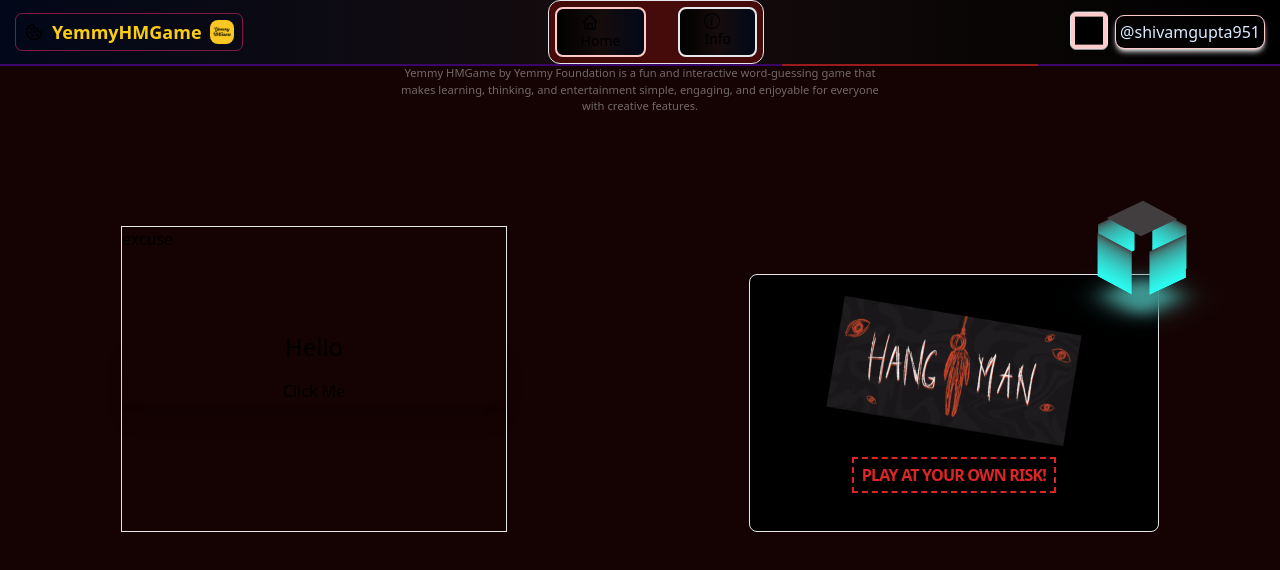
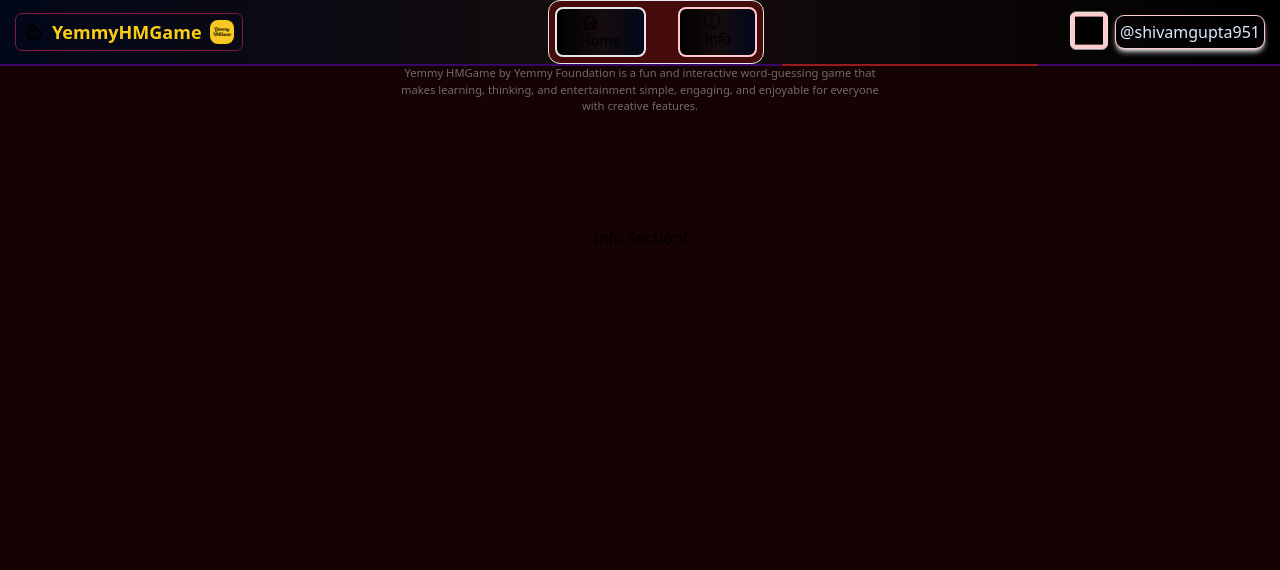
Before and after one commit to shivamgupta951/YemmyHMGame, a React (Vite) app: page /info in a window 1280 px wide. Shown: the top 570 px of the page. Built offline with nearby package versions, Linux system fonts and the light colour scheme.

Commit message:
router setup to navigate home and info section!

```diff
--- a/package.json
+++ b/package.json
@@ -15,6 +15,7 @@
     "react": "^19.1.1",
     "react-dom": "^19.1.1",
     "react-icons": "^5.5.0",
+    "react-router-dom": "^7.9.5",
     "styled-components": "^6.1.19"
   },
   "devDependencies": {
--- a/src/App.tsx
+++ b/src/App.tsx
@@ -1,58 +1,21 @@
-import { useState } from "react";
-import words from "./wordList.json";
+import Home from "./components/Home";
+import Info from "./components/Info";
 import Navbar from "./components/Navbar";
-import Loader from "./components/Loader";
-import image from "./assets/image.png";
-import { motion } from "framer-motion";
+import { BrowserRouter as Router , Routes , Route } from "react-router-dom";
 
 function App() {
-  const [wordToGuess, setWordToGuess] = useState(() => {
-    return words[Math.floor(Math.random() * words.length)];
-  });
   return (
+    <Router>
     <div className="min-h-screen flex flex-col bg-[#150303]">
       <Navbar />
       <div className="flex justify-around mt-28">
-        <div className="border">
-          <div>{wordToGuess}</div>
-          <div className="card w-96 bg-base-100 shadow-xl mt-20">
-            <div className="card-body items-center text-center ">
-              <div>
-                <h2 className="card-title text-primary text-2xl">Hello</h2>
-                <p className="text-lg"></p>
-              </div>
-              <div className="card-actions mt-4">
-                <button
-                  className="btn btn-primary"
-                  onClick={() => {
-                    window.location.reload();
-                  }}
-                >
-                  Click Me
-                </button>
-              </div>
-            </div>
-          </div>
-        </div>
-        <div className="flex justify-center items-center flex-col space-y-12 relative">
-          <div className="top-0 -right-2 absolute"><Loader /></div>
-          <div className="border flex flex-col justify-center items-center p-1 bg-black py-10 space-y-8 rounded-lg">
-            <motion.img
-              animate={{ rotate: [0, 6, -6, 12, -12, 6 , -6 , 3 , -3 , 5 , -5] }}
-              transition={{
-                repeat: Infinity,
-                duration: 20,
-                ease: "easeInOut",
-              }}
-              src={image}
-              alt="logo"
-              className="w-[60%]"
-            />
-            <div className="text-red-600 font-bold tracking-tighter outline-dashed p-1 px-2 outline-2">PLAY AT YOUR OWN RISK!</div>
-          </div>
-        </div>
+        <Routes>
+          <Route path="/" element={<Home/>}/>
+          <Route path="/info" element={<Info/>}/>
+        </Routes>
       </div>
     </div>
+    </Router>
   );
 }
 
--- /dev/null
+++ b/src/components/Home.tsx
@@ -0,0 +1,57 @@
+import Loader from "./Loader";
+import image from "../assets/image.png";
+import { motion } from "framer-motion";
+import { useState } from "react";
+import words from "../wordList.json";
+
+
+const Home = () => {
+    const [wordToGuess, setWordToGuess] = useState(() => {
+        return words[Math.floor(Math.random() * words.length)];
+    });
+
+    return (
+        <>
+            <div className="border">
+                <div>{wordToGuess}</div>
+                <div className="card w-96 bg-base-100 shadow-xl mt-20">
+                    <div className="card-body items-center text-center ">
+                        <div>
+                            <h2 className="card-title text-primary text-2xl">Hello</h2>
+                            <p className="text-lg"></p>
+                        </div>
+                        <div className="card-actions mt-4">
+                            <button
+                                className="btn btn-primary"
+                                onClick={() => {
+                                    window.location.reload();
+                                }}
+                            >
+                                Click Me
+                            </button>
+                        </div>
+                    </div>
+                </div>
+            </div>
+            <div className="flex justify-center items-center flex-col space-y-12 relative">
+                <div className="top-0 -right-2 absolute"><Loader /></div>
+                <div className="border flex flex-col justify-center items-center p-1 bg-black py-10 space-y-8 rounded-lg">
+                    <motion.img
+                        animate={{ rotate: [0, 6, -6, 12, -12, 6, -6, 3, -3, 5, -5] }}
+                        transition={{
+                            repeat: Infinity,
+                            duration: 20,
+                            ease: "easeInOut",
+                        }}
+                        src={image}
+                        alt="logo"
+                        className="w-[60%]"
+                    />
+                    <div className="text-red-600 font-bold tracking-tighter outline-dashed p-1 px-2 outline-2">PLAY AT YOUR OWN RISK!</div>
+                </div>
+            </div>
+        </>
+    )
+}
+
+export default Home
--- /dev/null
+++ b/src/components/Info.tsx
@@ -0,0 +1,10 @@
+
+const Info = () => {
+  return (
+    <div>
+      Info Section!
+    </div>
+  )
+}
+
+export default Info
--- a/src/components/Navbar.tsx
+++ b/src/components/Navbar.tsx
@@ -4,10 +4,12 @@ import YemmyHMGame_logo from "../assets/YemmyHMGame_logo.png";
 import { motion } from "framer-motion";
 import { BsInfoCircle } from "react-icons/bs";
 import { DiGithubBadge } from "react-icons/di";
-import { useState } from "react";
+import { Link, useLocation } from "react-router-dom";
 
 const Navbar = () => {
-  const [activeNav, setActiveNav] = useState("home");
+  const location = useLocation();
+  const activeNav = location.pathname === "/info" ? "info" : "home";
+
   return (
     <>
       <div className="bg-gradient-to-l from-black via-[#160c0c] to-[#020819] flex justify-between items-center h-16 w-full px-4">
@@ -29,28 +31,27 @@ const Navbar = () => {
             className="md:size-6 size-8 rounded-lg"
           />
         </motion.div>
+
         <div className="flex p-[6px] space-x-8 border rounded-xl bg-red-950">
-          <div
+          <Link
+            to="/"
             className={`p-1 rounded-lg text-sm px-6 bg-gradient-to-r btn border-2 ${
-              activeNav == "home" ? "border-red-200" : ""
+              activeNav === "home" ? "border-red-200" : ""
             }`}
-            onClick={() => {
-              setActiveNav("home");
-            }}
           >
-            <BiHome size={18}></BiHome> Home
-          </div>
-          <div
+            <BiHome size={18} /> Home
+          </Link>
+
+          <Link
+            to="/info"
             className={`p-1 rounded-lg text-sm px-6 bg-gradient-to-r btn border-2 ${
-              activeNav == "info" ? "border-red-200" : ""
+              activeNav === "info" ? "border-red-200" : ""
             }`}
-            onClick={() => {
-              setActiveNav("info");
-            }}
           >
-            <BsInfoCircle size={16}></BsInfoCircle> Info
-          </div>
+            <BsInfoCircle size={16} /> Info
+          </Link>
         </div>
+
         <a
           className="flex space-x-2 items-center cursor-pointer"
           href="https://github.com/shivamgupta951"
@@ -58,7 +59,7 @@ const Navbar = () => {
           rel="noopener noreferrer"
         >
           <div className="p-1 border bg-red-200 rounded-md animate-bounce">
-            <DiGithubBadge size={28} className="bg-black"></DiGithubBadge>
+            <DiGithubBadge size={28} className="bg-black" />
           </div>
           <div className="outline-1 outline p-1 rounded-lg outline-red-200 text-blue-100 shadow-white shadow-md">
             @shivamgupta951
```
Also changed, not shown: 1 other file (tests, documents, lock files or other folders).
